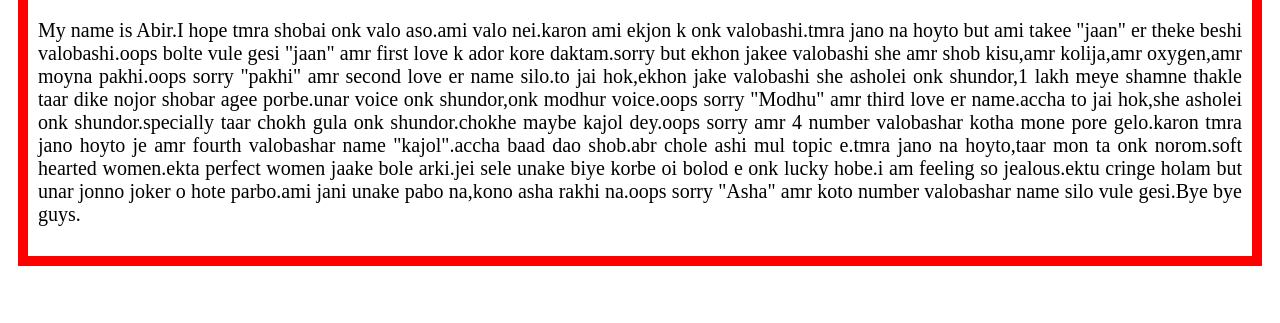
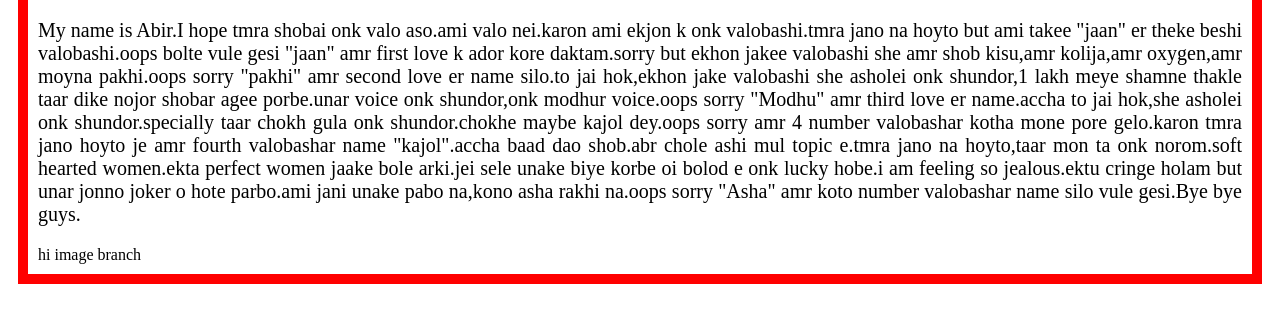
Before and after one commit to Abirrahman2/my-first-repo, a plain HTML site: page index.html in a window 1280 px wide. Shown: the part 91-414 px from the top of the page. Drawn offline with Linux system fonts and the light colour scheme.

Commit message:
hi added

```diff
--- a/index.html
+++ b/index.html
@@ -26,6 +26,7 @@
        <h1>HELLO EVERYONE</h1>
        <p>My name is Abir.I hope tmra shobai onk valo aso.ami valo nei.karon ami ekjon k onk valobashi.tmra jano na hoyto but ami takee "jaan" er theke beshi valobashi.oops bolte vule gesi "jaan" amr first love k ador kore daktam.sorry but ekhon jakee valobashi she amr shob kisu,amr kolija,amr oxygen,amr moyna pakhi.oops sorry "pakhi" amr second love er name silo.to jai hok,ekhon jake valobashi she asholei onk shundor,1 lakh meye shamne thakle taar dike nojor shobar agee porbe.unar voice onk shundor,onk modhur voice.oops sorry "Modhu" amr third love er name.accha to jai hok,she asholei onk shundor.specially taar chokh gula onk shundor.chokhe maybe kajol dey.oops sorry amr 4 number valobashar kotha mone pore gelo.karon tmra jano hoyto je amr fourth valobashar name "kajol".accha baad dao shob.abr chole ashi mul topic e.tmra jano na hoyto,taar mon ta onk norom.soft hearted women.ekta perfect women jaake bole arki.jei sele unake biye korbe oi bolod e onk lucky hobe.i am feeling so jealous.ektu cringe holam but unar jonno joker o hote parbo.ami jani unake pabo na,kono asha rakhi na.oops sorry "Asha" amr koto number valobashar name silo vule gesi.Bye bye guys.
        </p>
+       hi image branch
 
    </div>
 </body>
```
